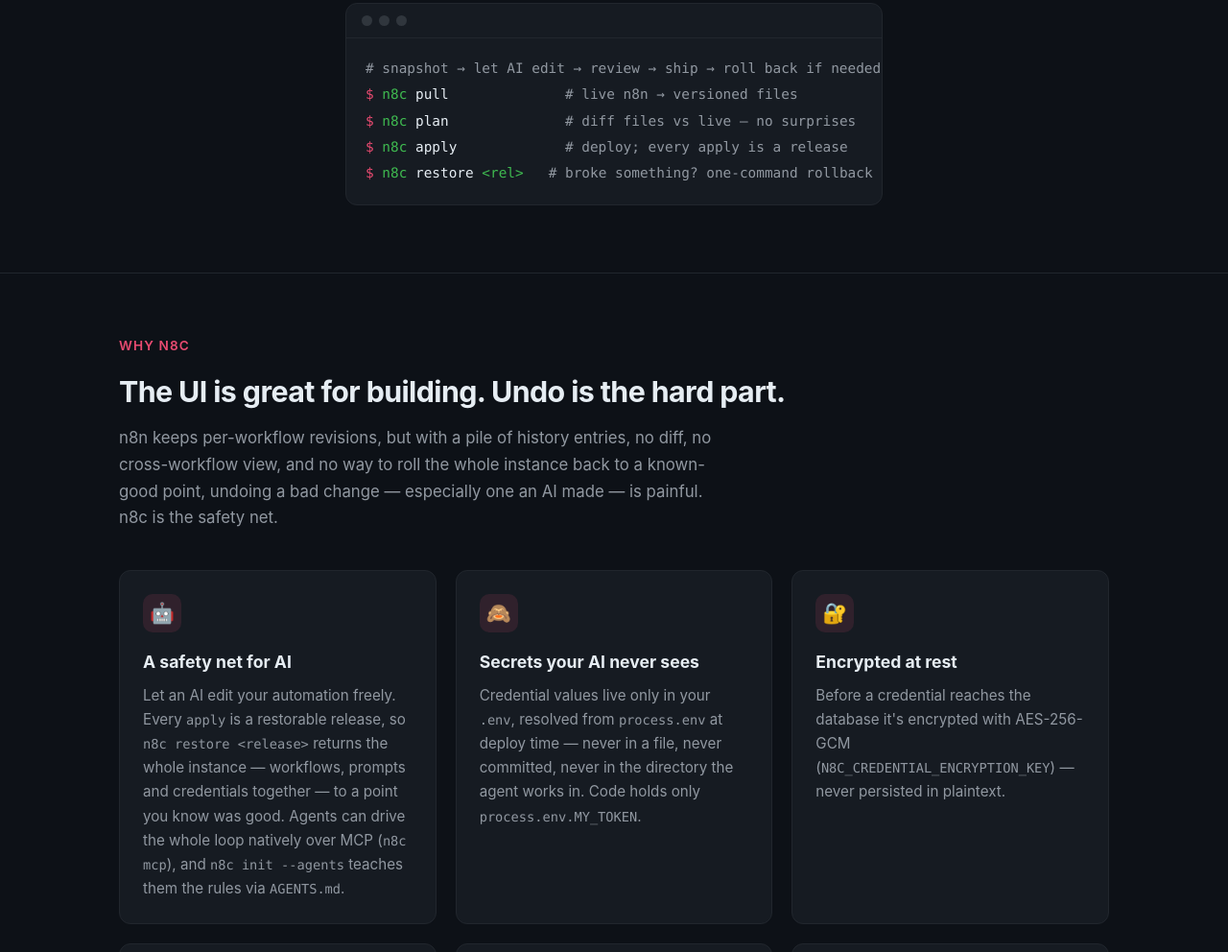
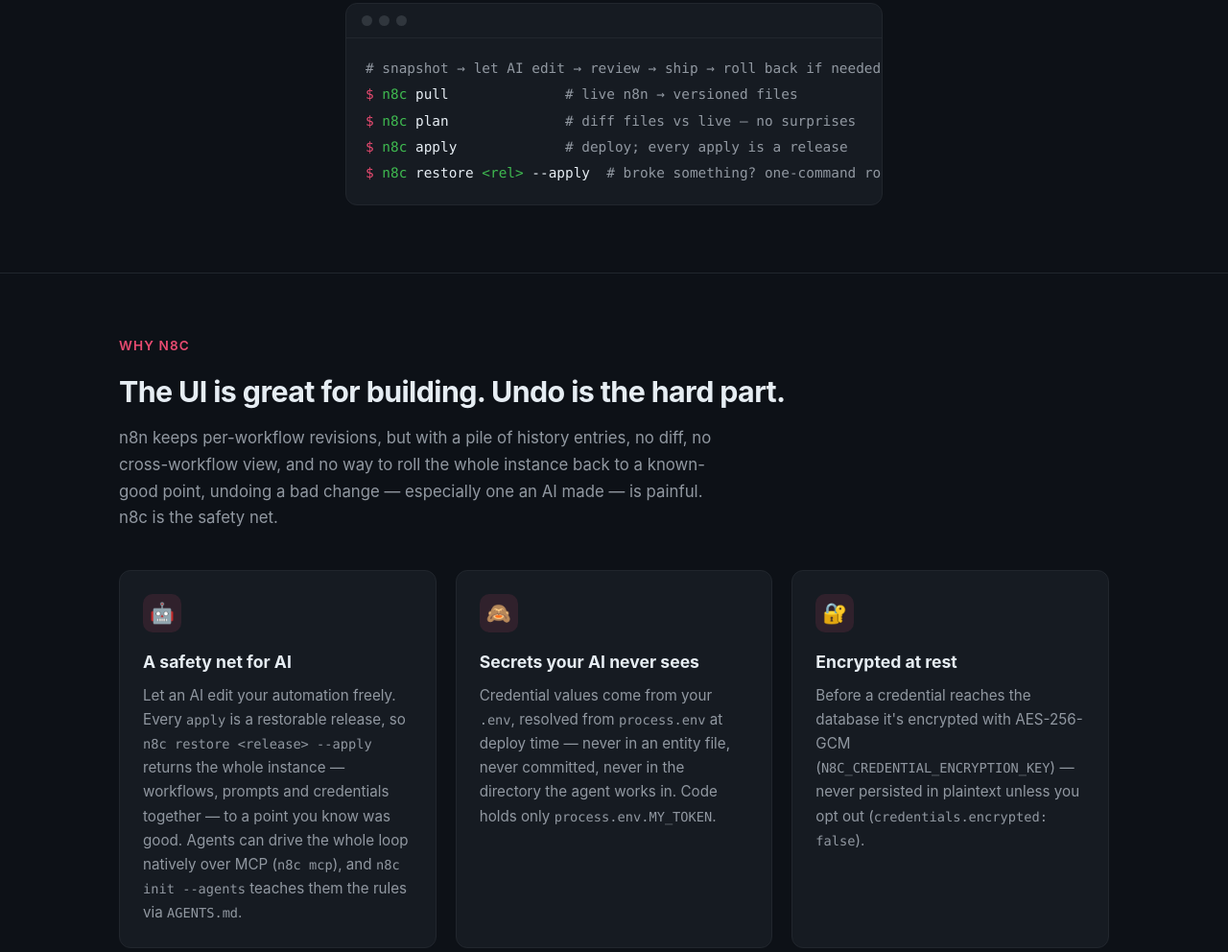
Before and after one commit to nullseal/n8c, a website: page docs/index.html in a window 1280 px wide. Shown: the part 656-1648 px from the top of the page at 96% size. Drawn offline with Linux system fonts and the light colour scheme.

Commit message:
docs: correct README claims the code contradicts
Checked each item of the README-vs-code audit against src. In every case the
code's behavior is deliberate, so the prose changes, not the code:

- Secrets: files hold only the process.env reference; apply stores the
  resolved secret in the DB, encrypted unless credentials.encrypted is false.
- prompts: extracted from agent/LLM nodes on pull and versioned DB-only;
  nothing writes them back into nodes.
- plan --destroy: covers every kind, not just workflows. Credentials are
  deleted from n8n permanently, prompts leave the DB's live docs, and an
  already-archived workflow is hard-deleted.
- drop: only a new generation (an apply, restore --apply or pull that
  changes something) replaces the active one; a plain restore only rewrites
  files. The headline restore examples now include --apply.
- pull: a kind that pulls nothing keeps its folders.
- credential data: missing fields are filled from n8n's schema defaults
  first; the retry without data happens on update only, a create fails.
- Database collections: SQLite uses fixed tables, and collectionPrefix /
  collections apply to MongoDB only.
- types: pull --no-export does not regenerate them.

docs/index.html repeated several of these statements and gets the same
fixes. No code changes.

Co-Authored-By: Claude Opus 5.5 <noreply@anthropic.com>

```diff
--- a/docs/index.html
+++ b/docs/index.html
@@ -207,7 +207,7 @@
 <span class="tok-p">$</span> <span class="tok-k">n8c</span> pull              <span class="tok-c"># live n8n → versioned files</span>
 <span class="tok-p">$</span> <span class="tok-k">n8c</span> plan              <span class="tok-c"># diff files vs live — no surprises</span>
 <span class="tok-p">$</span> <span class="tok-k">n8c</span> apply             <span class="tok-c"># deploy; every apply is a release</span>
-<span class="tok-p">$</span> <span class="tok-k">n8c</span> restore <span class="tok-k">&lt;rel&gt;</span>   <span class="tok-c"># broke something? one-command rollback</span></code></pre>
+<span class="tok-p">$</span> <span class="tok-k">n8c</span> restore <span class="tok-k">&lt;rel&gt;</span> --apply  <span class="tok-c"># broke something? one-command rollback</span></code></pre>
     </div>
   </div>
 </section>
@@ -221,17 +221,17 @@
       <div class="card">
         <div class="ic">🤖</div>
         <h3>A safety net for AI</h3>
-        <p>Let an AI edit your automation freely. Every <code>apply</code> is a restorable release, so <code>n8c restore &lt;release&gt;</code> returns the whole instance — workflows, prompts and credentials together — to a point you know was good. Agents can drive the whole loop natively over MCP (<code>n8c mcp</code>), and <code>n8c init --agents</code> teaches them the rules via <code>AGENTS.md</code>.</p>
+        <p>Let an AI edit your automation freely. Every <code>apply</code> is a restorable release, so <code>n8c restore &lt;release&gt; --apply</code> returns the whole instance — workflows, prompts and credentials together — to a point you know was good. Agents can drive the whole loop natively over MCP (<code>n8c mcp</code>), and <code>n8c init --agents</code> teaches them the rules via <code>AGENTS.md</code>.</p>
       </div>
       <div class="card">
         <div class="ic">🙈</div>
         <h3>Secrets your AI never sees</h3>
-        <p>Credential values live only in your <code>.env</code>, resolved from <code>process.env</code> at deploy time — never in a file, never committed, never in the directory the agent works in. Code holds only <code>process.env.MY_TOKEN</code>.</p>
+        <p>Credential values come from your <code>.env</code>, resolved from <code>process.env</code> at deploy time — never in an entity file, never committed, never in the directory the agent works in. Code holds only <code>process.env.MY_TOKEN</code>.</p>
       </div>
       <div class="card">
         <div class="ic">🔐</div>
         <h3>Encrypted at rest</h3>
-        <p>Before a credential reaches the database it's encrypted with AES-256-GCM (<code>N8C_CREDENTIAL_ENCRYPTION_KEY</code>) — never persisted in plaintext.</p>
+        <p>Before a credential reaches the database it's encrypted with AES-256-GCM (<code>N8C_CREDENTIAL_ENCRYPTION_KEY</code>) — never persisted in plaintext unless you opt out (<code>credentials.encrypted: false</code>).</p>
       </div>
       <div class="card">
         <div class="ic">🧭</div>
@@ -411,13 +411,13 @@ MONGO_DB=n8c</code></pre></div>
         <h3 style="margin-bottom:14px">Database collections</h3>
         <ul class="clean">
           <li><b>n8c_workflows</b> — live docs + every version</li>
-          <li><b>n8c_prompts</b> — build-time prompts wired into nodes</li>
+          <li><b>n8c_prompts</b> — build-time prompts extracted from nodes</li>
           <li><b>n8c_prompt_contents</b> — runtime prompts read at execution</li>
           <li><b>n8c_credentials</b> — encrypted at rest + versions</li>
           <li><b>n8c_manifests</b> — version metadata only</li>
           <li><b>n8c_definitions</b> — per-env <code>localId → n8nId</code> map</li>
         </ul>
-        <p style="color:var(--text-dim); font-size:0.92rem; margin-top:14px">Every collection name is configurable — override the <code>n8c_</code> prefix or any single name in <code>n8c.config.json</code>.</p>
+        <p style="color:var(--text-dim); font-size:0.92rem; margin-top:14px">On MongoDB, every collection name is configurable — override the <code>n8c_</code> prefix or any single name in <code>n8c.config.json</code>. SQLite keeps the same data in fixed tables.</p>
       </div>
     </div>
   </div>
@@ -448,7 +448,7 @@ MONGO_DB=n8c</code></pre></div>
 
     <div class="callout" style="border-left-color: var(--green)">
       <span class="ci">🔐</span>
-      <p><b>Secrets, done right.</b> A credential's <code>apply.ts</code> reads its value from <code>process.env.MY_TOKEN</code>. The reference is what lives in files and the DB — never the resolved secret. At rest, credential data is encrypted with AES-256-GCM.</p>
+      <p><b>Secrets, done right.</b> A credential's <code>apply.ts</code> reads its value from <code>process.env.MY_TOKEN</code>. Files only ever hold that reference; <code>apply</code> stores the resolved secret in the DB, encrypted with AES-256-GCM (unless you set <code>credentials.encrypted: false</code>).</p>
     </div>
 
     <div class="callout" style="border-left-color: var(--blue)">
```
Also changed, not shown: README.md.
